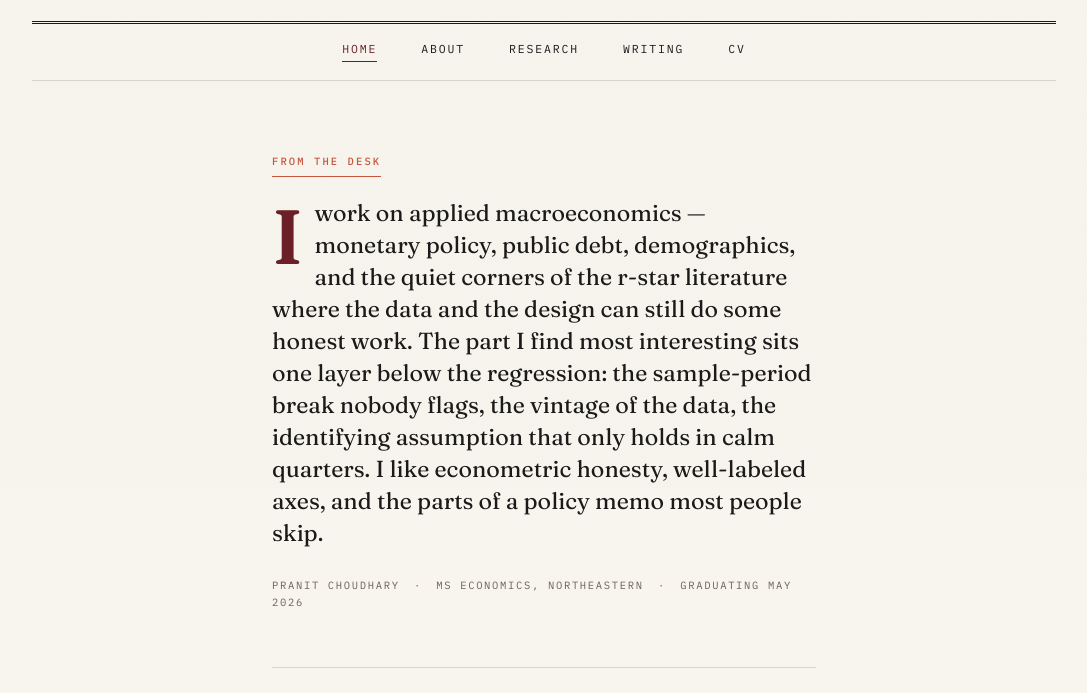
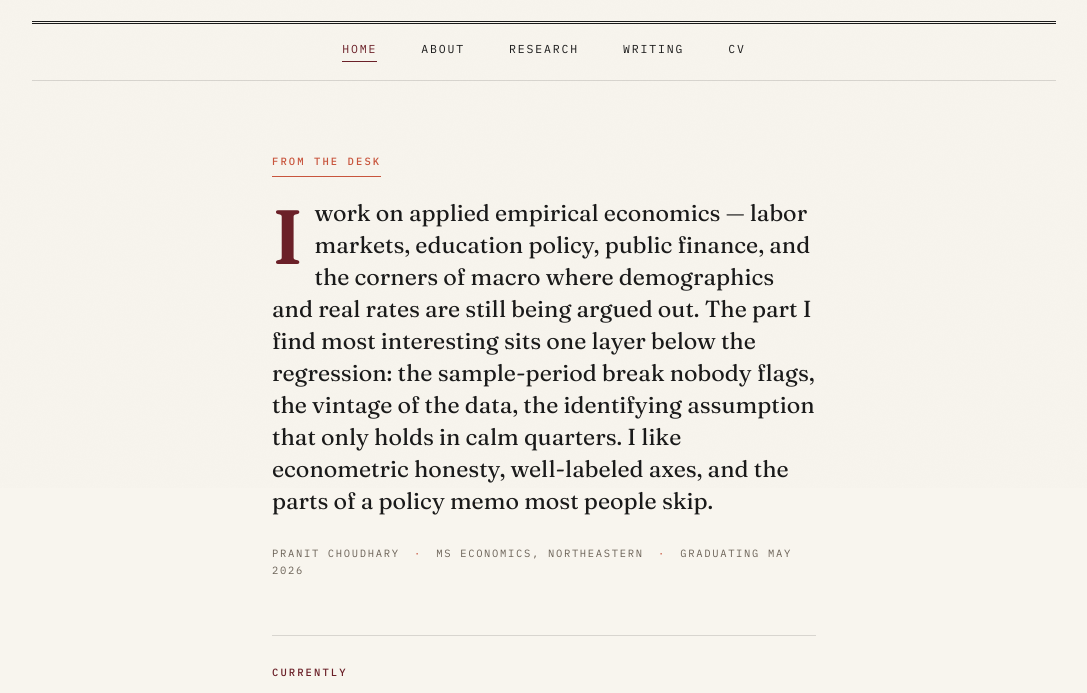
Before and after one commit to Pranit-jpeg/Pranit-jpeg.github.io, a plain HTML site: page index.html in a window 1280 px wide. Shown: the part 312-1005 px from the top of the page, without its empty margins (96-1183 px from the left). Drawn offline with Linux system fonts and the light colour scheme.

Commit message:
Accuracy fixes: lede scope, API framing, output parsing language
Lede: revert from applied-macro framing to applied empirical economics
(labor, education, public finance) with macro as adjacent reading —
matches the actual CV profile.

CV Engineering row 1: split Workday and Greenhouse into separate
claims. Workday's /wday/cxs/ endpoint is genuinely private and
reverse-engineered; Greenhouse publishes a public board API, so
"integrated" is the honest word.

CV Engineering row 2: replace "schema validation" with "defensive
parsing with type coercion and bounds checks" — the code clamps the
score to 0–100 and coerces disqualified to bool, but there is no
jsonschema/pydantic in the loop. Retry/backoff stays accurate
(for attempt in range(2) with time.sleep(2) in score_jobs.py).

CV Engineering row 3: add "DS 5230 coursework" tag and restructure
as from-scratch implementations grouped by method family — keeps
the row honest as coursework alongside shipped work on rows 1–2.

```diff
--- a/index.html
+++ b/index.html
@@ -252,11 +252,11 @@
     <article class="lede r-4" aria-label="Introduction">
       <p class="kicker">From the desk</p>
       <p class="body">
-        I work on applied macroeconomics &mdash; monetary policy, public
-        debt, demographics, and the quiet corners of the r-star literature
-        where the data and the design can still do some honest work. The
-        part I find most interesting sits one layer below the regression:
-        the sample-period break nobody flags, the vintage of the data, the
+        I work on applied empirical economics &mdash; labor markets,
+        education policy, public finance, and the corners of macro where
+        demographics and real rates are still being argued out. The part
+        I find most interesting sits one layer below the regression: the
+        sample-period break nobody flags, the vintage of the data, the
         identifying assumption that only holds in calm quarters. I like
         econometric honesty, well-labeled axes, and the parts of a policy
         memo most people skip.
```
Also changed, not shown: cv/index.html (+3 -3 lines).
